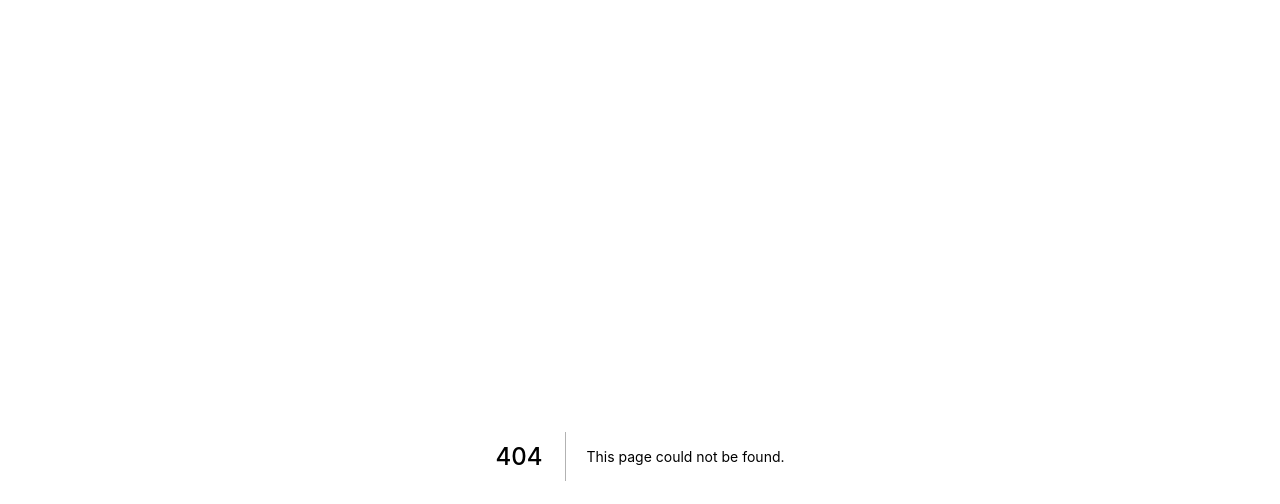
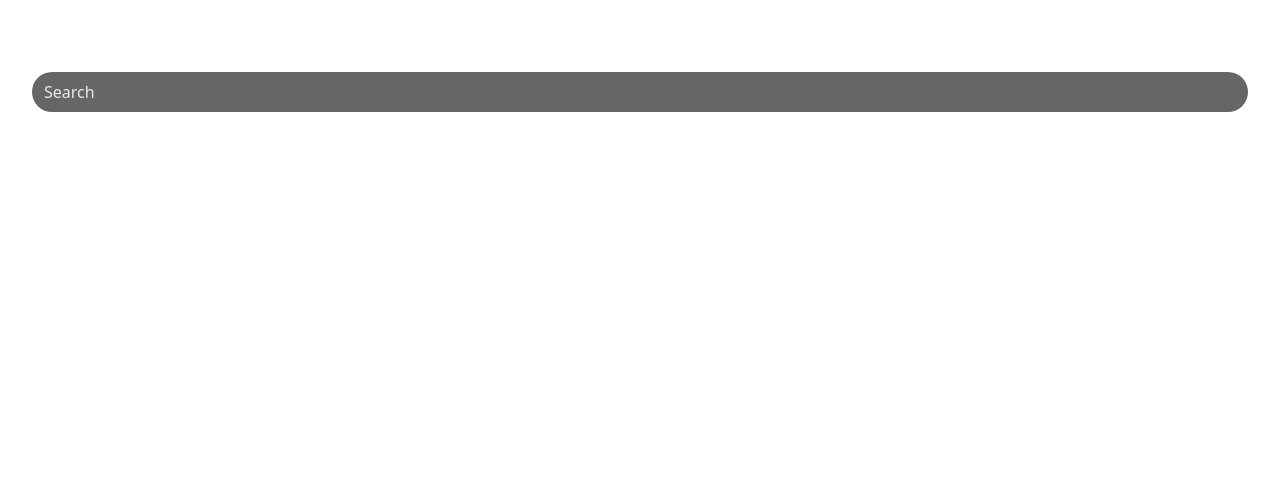
Before and after one commit to Behnam-sn/nine-react, a Next.js app: page /search in a window 1280 px wide. Before the commit this address had no page. Shown: the top 504 px of the page. Built offline with nearby package versions, Linux system fonts and the light colour scheme.

Commit message:
add search

```diff
--- /dev/null
+++ b/pages/search.tsx
@@ -0,0 +1,19 @@
+import type { NextPage } from 'next'
+
+interface Props {}
+
+const Search: NextPage<Props> = ({}) => {
+  return (
+    <div>
+      <div className="mx-8 pt-4">
+        <input
+          type="text"
+          className="w-full rounded-full bg-secondary-500 px-3 py-2 text-primary-900 placeholder:text-primary-700"
+          placeholder="Search"
+        />
+      </div>
+    </div>
+  )
+}
+
+export default Search
```
